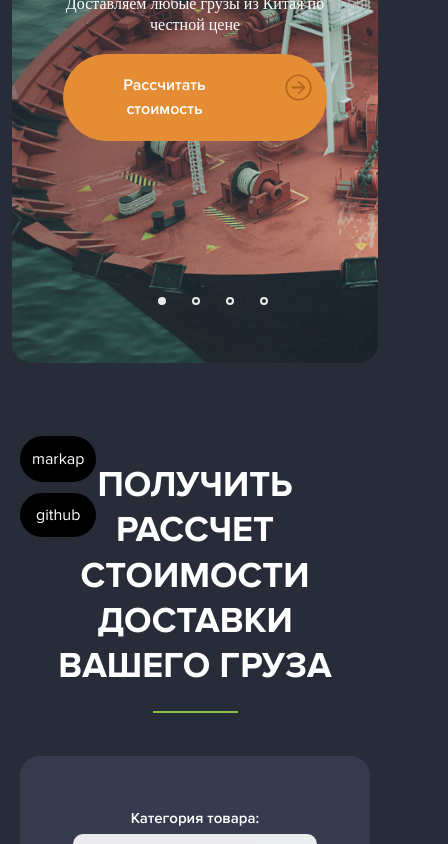
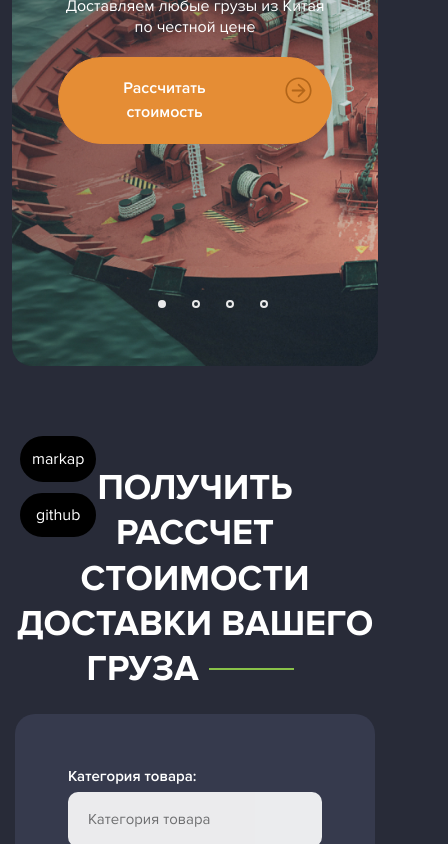
Before and after one commit to smelik81/First-project-2023, a website: page dev/index.html in a window 390 px wide. Shown: the part 307-1151 px from the top of the page, 448 px wide, since content can reach past the window. Drawn offline with nearby package versions, Linux system fonts and the light colour scheme; files that its build step writes are made by us from their sources.

Commit message:
apdare file

```diff
--- a/dev/sass/first-screen.scss
+++ b/dev/sass/first-screen.scss
@@ -3,8 +3,8 @@
     margin-bottom: 100px;
     &__title {
         max-width: 463px;
-        font-family: normal;
-        font-style: Bold;
+        font-family: ProximaNova;
+        font-style: 700;
         font-size: 56px;
         line-height: 126%;
         text-transform: uppercase;
@@ -12,14 +12,14 @@
     }
     &__subtitle {
         max-width: 345px;
-        font-family: normal;
-        font-style: light;
+        font-family: ProximaNova;
+        font-style: 400;
         font-size: 20px;
         line-height: 136%;
         margin-bottom: 37px;
     }
     .btn-lg {
-        padding: 19px 28px;
+        padding: 19px 33.3px;
     }
     .container-arrows {
         position: absolute;
--- a/dev/sass/media/_media_max_width991.scss
+++ b/dev/sass/media/_media_max_width991.scss
@@ -1,13 +1,12 @@
 @media screen and (max-width: 991px) {
-   .container {
+
+   header {
+      .container {
       padding-left: 20px;
       padding-right: 20px;
-      display: flex;
-      flex-direction: column;
-      align-items: center;
-      text-align: center;
+      }
    }
-   header
+
       .navbar {
          padding-top: 19px;
          padding-bottom: 17px;
@@ -41,6 +40,12 @@
          }
       }
    .screen-slider {
+      .container {
+         display: flex;
+         flex-direction: column;
+         align-items: center;
+         text-align: center;
+      }
 
       .first-screen {
          text-align: center;
```
